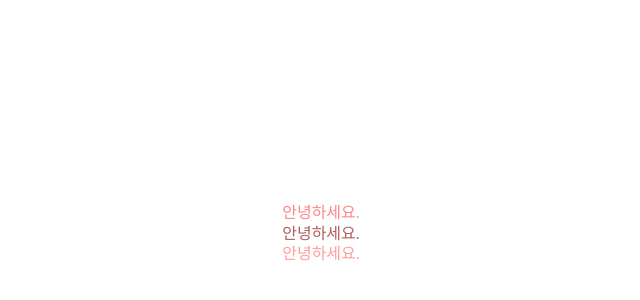
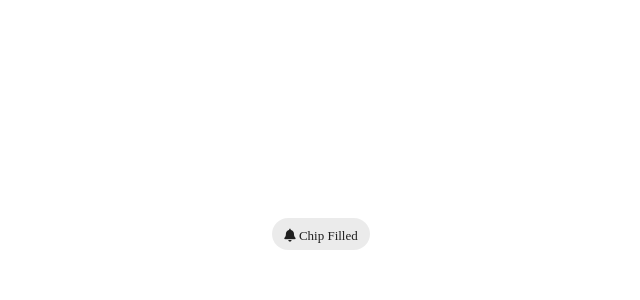
Before and after one commit to jhs512/react_stc_2022, a React (Create React App) app: page / in a window 1280 px wide. Shown: the part 166-466 px from the top of the page, without its empty margins (319-959 px from the left). Built offline with nearby package versions, Linux system fonts and the light colour scheme; a web font is replaced by a local one.

Commit message:
폰트어썸 추가

```diff
--- a/public/index.html
+++ b/public/index.html
@@ -4,6 +4,12 @@
     <meta charset="utf-8" />
     <meta name="viewport" content="width=device-width, initial-scale=1" />
     <title>스쿼트챌린지</title>
+
+    <!-- 폰트어썸 -->
+    <link
+      rel="stylesheet"
+      href="https://cdnjs.cloudflare.com/ajax/libs/font-awesome/6.1.1/css/all.min.css"
+    />
   </head>
   <body>
     <div id="root"></div>
--- a/src/App.js
+++ b/src/App.js
@@ -1,21 +1,18 @@
-import { Button } from "@mui/material";
+import { Chip } from "@mui/material";
 
 function App() {
   return (
     <>
       <div className="flex-1 flex items-center justify-center">
         <div>
-          <span className="text-[color:var(--mui-color-primary-main)]">
-            안녕하세요.
-          </span>
-          <br />
-          <span className="text-[color:var(--mui-color-primary-dark)]">
-            안녕하세요.
-          </span>
-          <br />
-          <span className="text-[color:var(--mui-color-primary-light)]">
-            안녕하세요.
-          </span>
+          <Chip
+            label={
+              <span>
+                <i className="fa-solid fa-bell"></i> Chip Filled
+              </span>
+            }
+            className="!pt-1"
+          />
         </div>
       </div>
     </>
```
